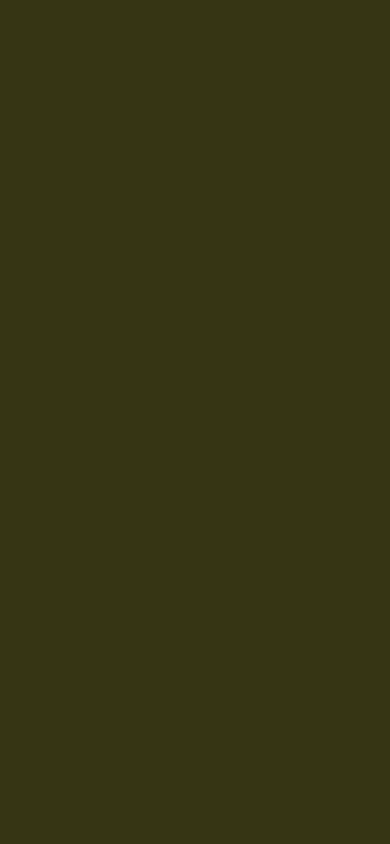
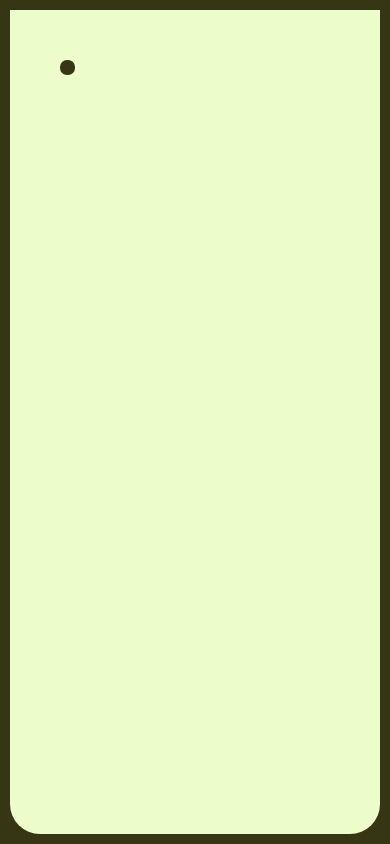
Before and after one commit to planetoida90210/rn-snake-game, a React Native app: screen / in a window 390 px wide. Built offline with nearby package versions, Linux system fonts and the light colour scheme.

Commit message:
create and display snake item

```diff
--- a/src/components/Game.tsx
+++ b/src/components/Game.tsx
@@ -1,10 +1,11 @@
 import * as React from "react";
-import { SafeAreaView, StyleSheet } from "react-native";
+import { SafeAreaView, StyleSheet, View } from "react-native";
 import { PanGestureHandler } from "react-native-gesture-handler";
 import { Colors } from "../styles/colors";
 
 //external imports
 import { Coordinate, Direction, GestureEventType } from "../types/types";
+import Snake from "./Snake";
 
 const SNAKE_INITIAL_POSITION = [{ x: 5, y: 5 }];
 const FOOD_INITIAL_POSITION = { x: 5, y: 20 };
@@ -46,7 +47,11 @@
 
   return (
     <PanGestureHandler onGestureEvent={handleGesture}>
-      <SafeAreaView style={styles.container}></SafeAreaView>
+      <SafeAreaView style={styles.container}>
+        <View style={styles.boundaries}>
+          <Snake snake={snake} />
+        </View>
+      </SafeAreaView>
     </PanGestureHandler>
   );
 }
@@ -56,4 +61,12 @@
     flex: 1,
     backgroundColor: Colors.primary,
   },
+  boundaries: {
+    flex: 1,
+    margin: 10,
+    borderColor: Colors.primary,
+    borderBottomLeftRadius: 30,
+    borderBottomRightRadius: 30,
+    backgroundColor: Colors.background,
+  },
 });
--- /dev/null
+++ b/src/components/Snake.tsx
@@ -0,0 +1,32 @@
+import { Fragment } from "react";
+import { StyleSheet, View } from "react-native";
+import { Colors } from "../styles/colors";
+import { Coordinate } from "../types/types";
+
+interface SnakeProps {
+  snake: Coordinate[];
+}
+
+export default function Snake({ snake }: SnakeProps): JSX.Element {
+  return (
+    <Fragment>
+      {snake.map((segment: Coordinate, index: number) => {
+        const segmentStyle = {
+          left: segment.x * 10,
+          top: segment.y * 10,
+        };
+        return <View key={index} style={[styles.snake, segmentStyle]} />;
+      })}
+    </Fragment>
+  );
+}
+
+const styles = StyleSheet.create({
+  snake: {
+    width: 15,
+    height: 15,
+    borderRadius: 7,
+    backgroundColor: Colors.primary,
+    position: "absolute",
+  },
+});
```
